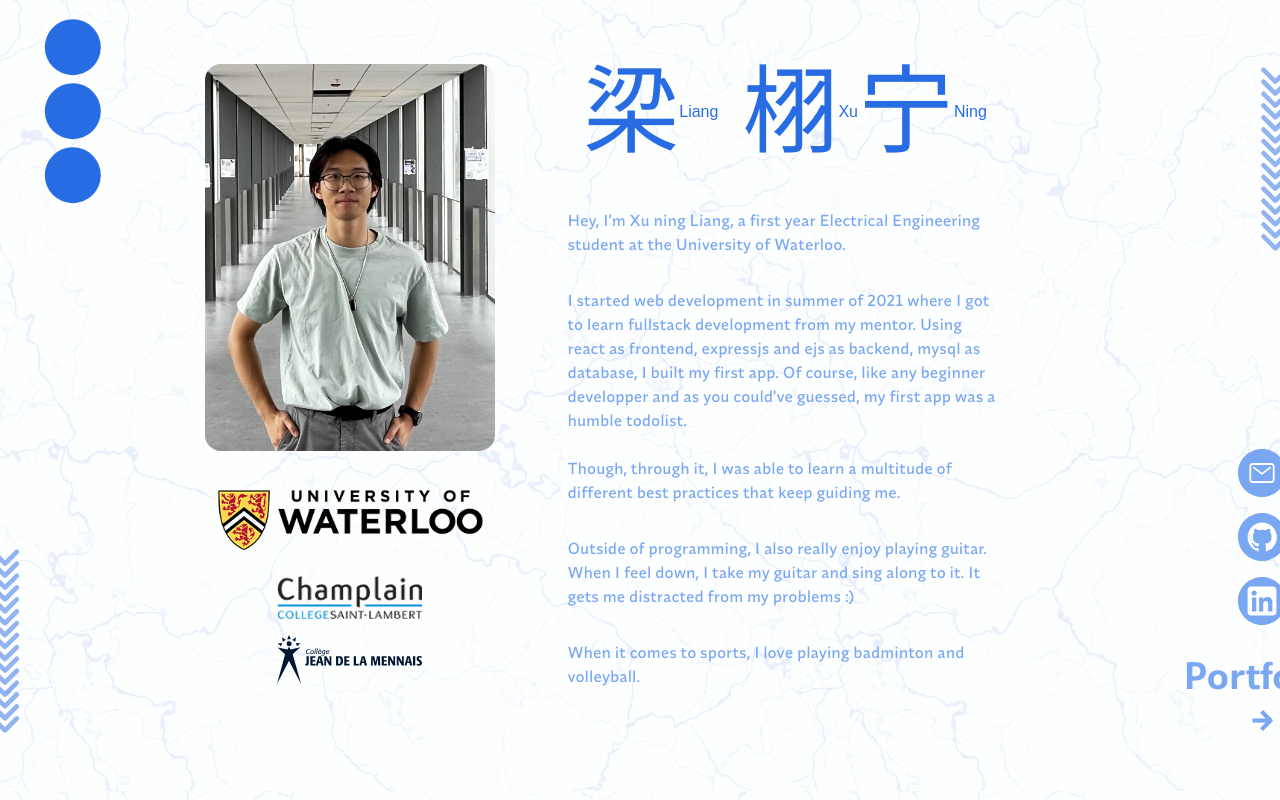
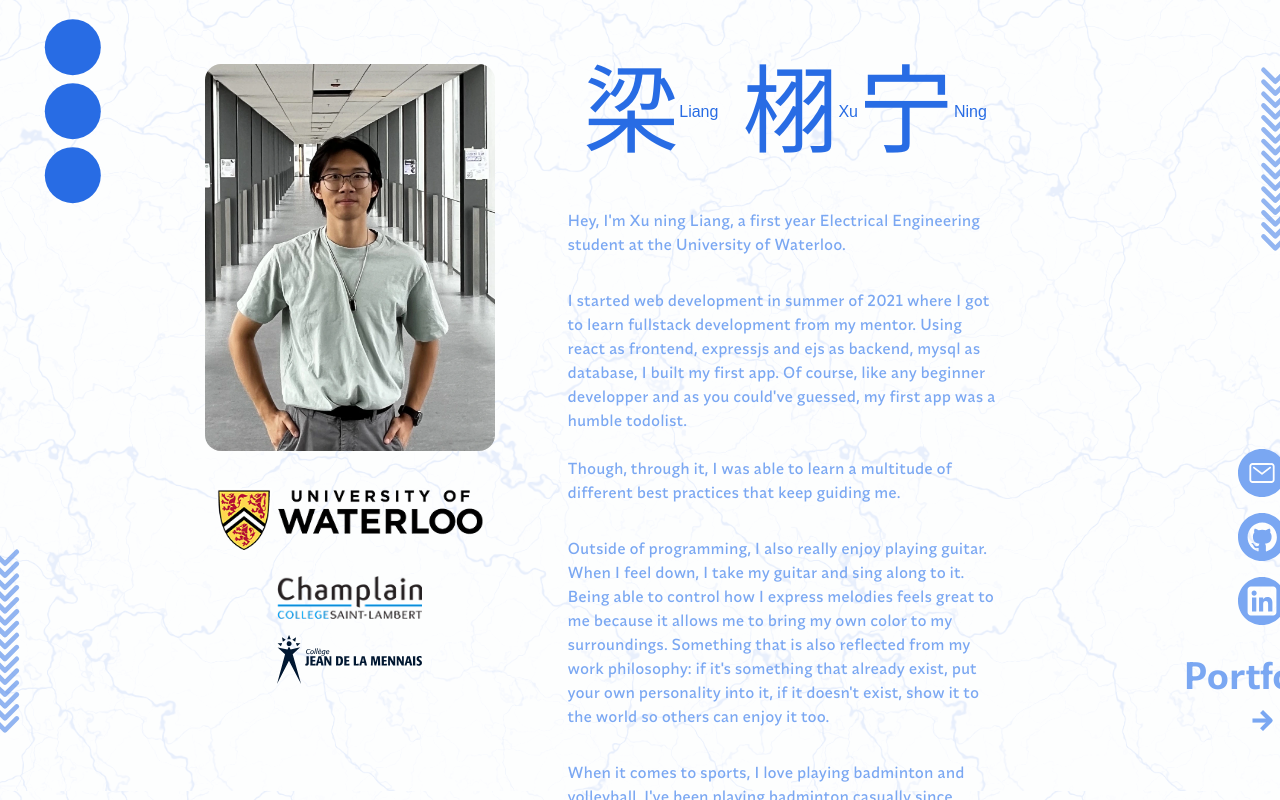
Before and after one commit to Ch3ru09/portfolio, a Next.js app: page /about in a window 1280 px wide. Shown: the top 800 px of the page. Built offline with nearby package versions, Linux system fonts and the light colour scheme; a web font is replaced by a local one.

Commit message:
updated about me

```diff
--- a/src/app/(home)/about/page.tsx
+++ b/src/app/(home)/about/page.tsx
@@ -68,11 +68,16 @@ export default function AboutPage() {
             </p>
             <p>
               Outside of programming, I also really enjoy playing guitar. When I
-              feel down, I take my guitar and sing along to it. It gets me
-              distracted from my problems {":)"}
+              feel down, I take my guitar and sing along to it. Being able to
+              control how I express melodies feels great to me because it allows
+              me to bring my own color to my surroundings. Something that is
+              also reflected from my work philosophy: if it's something that
+              already exist, put your own personality into it, if it doesn't
+              exist, show it to the world so others can enjoy it too.
             </p>
             <p>
               When it comes to sports, I love playing badminton and volleyball.
+              I've been playing badminton casually since
             </p>
           </div>
         </div>
```
